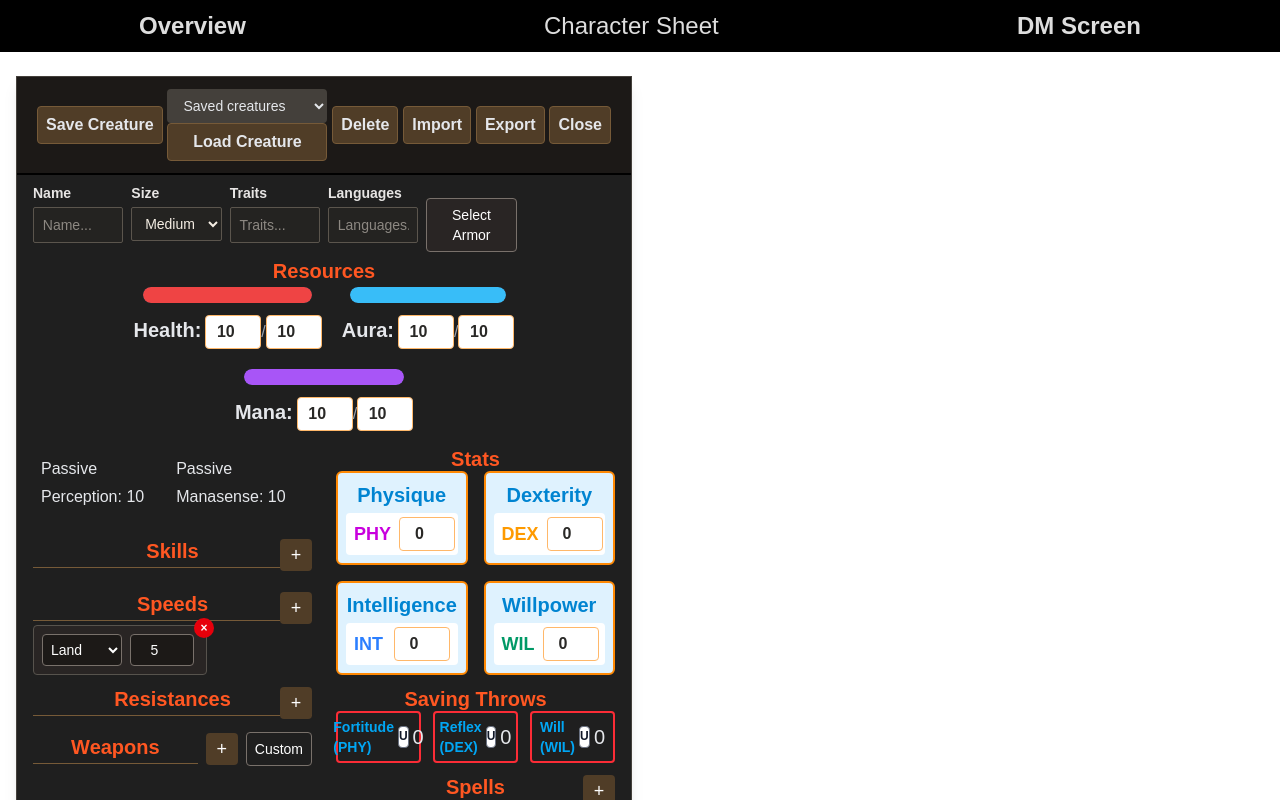
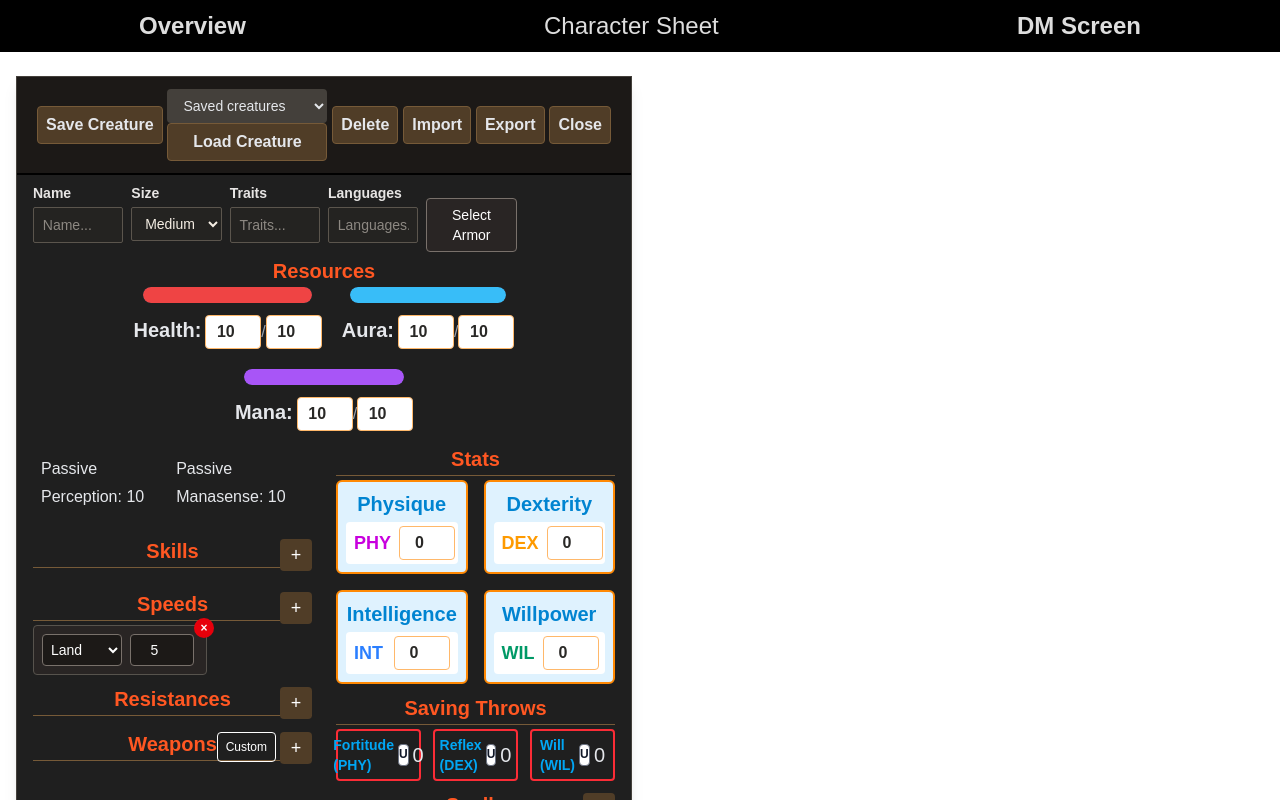
Before and after one commit to Acasez/kastorixv2, a React (Vite) app: page /kastorixv2/DMScreen in a window 1280 px wide. Shown: the top 800 px of the page. Built offline with nearby package versions, Linux system fonts and the light colour scheme.

Commit message:
And some final styling

```diff
--- a/src/components/DMScreen/CreatureEditor.tsx
+++ b/src/components/DMScreen/CreatureEditor.tsx
@@ -22,6 +22,7 @@ import CreatureArmorSelector from "./CreatureArmorSelector";
 import CreatureSenses from "./CreatureSenses";
 import { SPEED_TYPES } from "../../constants/SpeedTypes";
 import { normalizeCreature } from "../../utils/normalizeCreature";
+import CreatureSectionHeader from "./CreatureSectionHeader";
 
 export type CreatureSize = (typeof CREATURE_SIZES)[number];
 
@@ -306,7 +307,8 @@ export default function CreatureEditor({
           {/* Right — numbers + combat, in priority order */}
           <div className="flex min-w-0 flex-col gap-3">
             <div>
-              <CreatureHeader title="Stats" />
+              <CreatureSectionHeader title="Stats" />
+              <div className="mt-1"></div>
               <StatsGrid
                 stats={creature.stats}
                 onStatChange={(key, value) =>
--- a/src/components/DMScreen/CreatureSavingThrows.tsx
+++ b/src/components/DMScreen/CreatureSavingThrows.tsx
@@ -2,7 +2,7 @@ import { getProficiency } from "../../constants/Proficiency";
 import { useCreature } from "../../hooks/useCreature";
 import armors from "../../data/armors";
 import ProficiencyMarker from "../Buttons/ProficiencyMarker";
-import CreatureHeader from "./CreatureHeader";
+import CreatureSectionHeader from "./CreatureSectionHeader";
 
 const SAVING_THROWS = [
   { name: "Fortitude", stat: "PHY" },
@@ -24,8 +24,8 @@ export default function CreatureSavingThrows({
 
   return (
     <section>
-      <CreatureHeader title="Saving Throws" />
-      <div className="grid grid-cols-3 gap-3">
+      <CreatureSectionHeader title="Saving Throws" />
+      <div className="grid grid-cols-3 gap-3 mt-1">
         {SAVING_THROWS.map((save) => {
           const tierName = creature.savingThrows[save.name];
           const tier = getProficiency(tierName);
--- a/src/components/DMScreen/CreatureSectionHeader.tsx
+++ b/src/components/DMScreen/CreatureSectionHeader.tsx
@@ -7,7 +7,7 @@ type CreatureSectionHeaderProps = {
   onAdd?: () => void;
   addLabel?: string;
   isAdding?: boolean;
-  disabled?: boolean;
+  addDisabled?: boolean;
   children?: ReactNode;
 };
 
@@ -16,7 +16,7 @@ export default function CreatureSectionHeader({
   onAdd,
   addLabel = "Add",
   isAdding,
-  disabled,
+  addDisabled,
   children,
 }: CreatureSectionHeaderProps) {
   return (
@@ -24,14 +24,14 @@ export default function CreatureSectionHeader({
       <CreatureHeader title={title} />
       {onAdd && (
         <div className="absolute right-0 top-0">
-          <div className="relative">
+          <div className="relative flex items-center gap-1">
+            {children}
             <CreaturePlusButton
               onAdd={onAdd}
               itemLabel={addLabel}
               isAdding={isAdding}
-              disabled={disabled}
+              disabled={addDisabled}
             />
-            {children}
           </div>
         </div>
       )}
--- a/src/components/DMScreen/CreatureStrikeList.tsx
+++ b/src/components/DMScreen/CreatureStrikeList.tsx
@@ -167,7 +167,7 @@ export default function CreatureStrikeList({
 
   return (
     <section className="space-y-3">
-      <div className="flex items-center gap-2">
+      {/* <div className="flex items-center gap-2">
         <div className="min-w-0 flex-1">
           <CreatureSectionHeader title="Weapons" />
         </div>
@@ -187,7 +187,20 @@ export default function CreatureStrikeList({
         >
           Custom
         </button>
-      </div>
+      </div> */}
+      <CreatureSectionHeader
+        title="Weapons"
+        onAdd={() => openWeaponModal()}
+        addLabel="Add weapons"
+      >
+        <button
+          type="button"
+          className="rounded border -mt-0.5 border-stone px-2 py-1.5 text-xs text-white hover:bg-stone-700"
+          onClick={() => openCustomWeaponModal()}
+        >
+          Custom
+        </button>
+      </CreatureSectionHeader>
 
       <div className="flex flex-wrap gap-2">
         {selectedWeapons.map((weapon) => {
```
